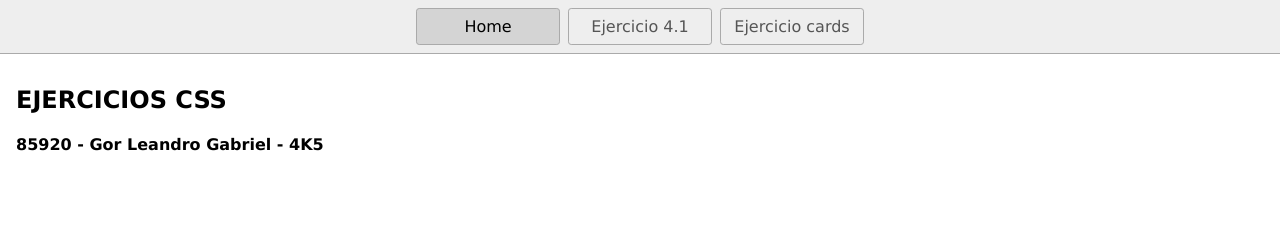
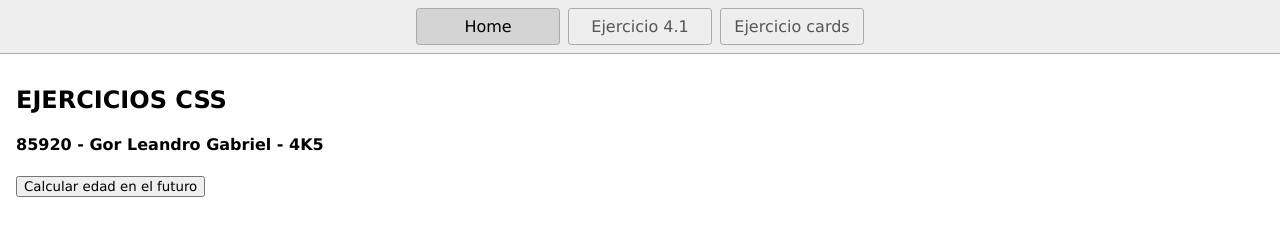
Before and after one commit to leandrogor/First-CSS-Project, a plain HTML site: page index.html in a window 1280 px wide. Drawn offline with Linux system fonts and the light colour scheme.

Commit message:
2 files modified

```diff
--- a/index.html
+++ b/index.html
@@ -5,6 +5,7 @@
     <meta charset="UTF-8" />
     <meta name="viewport" content="width=device-width" />
     <link rel="stylesheet" href="styles.css" />
+    <script src="script.js"></script>
   </head>
   <body>
     <nav>
@@ -15,6 +16,7 @@
     <main>
       <h1>EJERCICIOS CSS</h1>
       <h4>85920 - Gor Leandro Gabriel - 4K5</h4>
+      <button onclick="calcEdad()">Calcular edad en el futuro</button>
     </main>
   </body>
 </html>
--- a/script.js
+++ b/script.js
@@ -1 +1,10 @@
-console.log('Hello!');
+function calcEdad() {
+  actual = Number(prompt('¿Qué edad tenés?'));
+
+  while (isNaN(actual)) {
+    alert('Por favor, escribe un número')
+    actual = Number(prompt('¿Qué edad tenés?'));
+  }
+
+  alert('Dentro de 10 años tendrás ' + String(actual + 10) + '.');
+}
```
